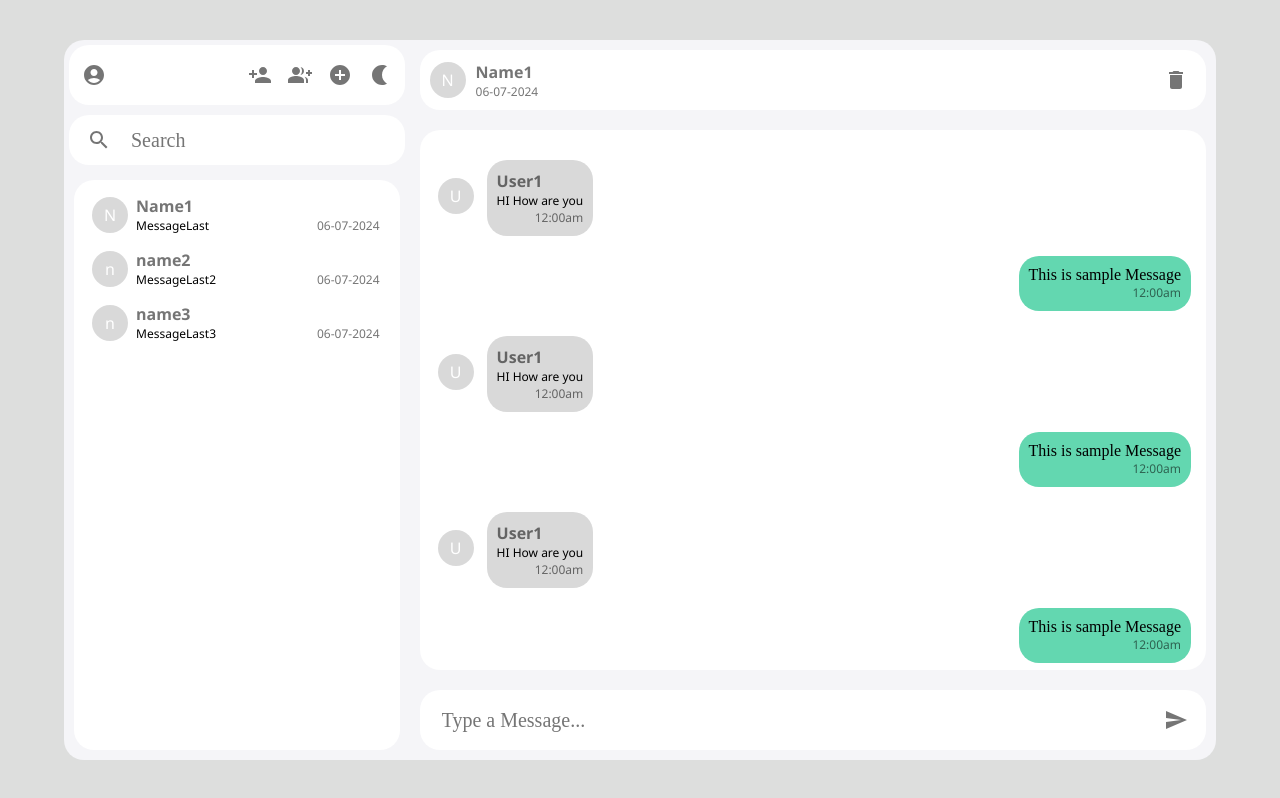
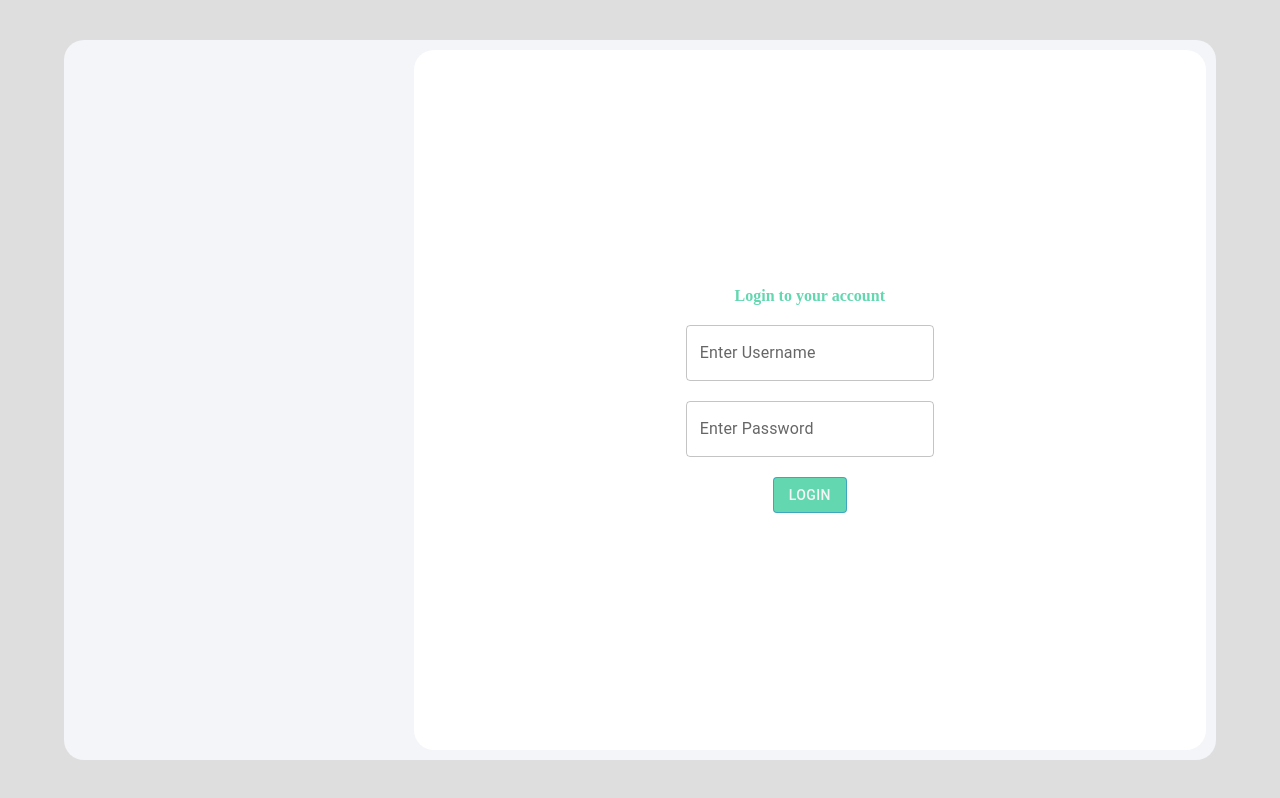
Before and after one commit to sharuksk/chatapp, a React (Create React App) app: page / in a window 1280 px wide. Built offline with nearby package versions, Linux system fonts and the light colour scheme.

Commit message:
login page configured

```diff
--- a/src/App.js
+++ b/src/App.js
@@ -1,10 +1,12 @@
 import './App.css';
 import MainContainer from './Components/MainContainer';
+import Login from './Components/Login';
 
 function App() {
   return (
     <div className="App">
-      <MainContainer/>
+      {/* <MainContainer/> */}
+      <Login/>
     </div>
   );
 }
--- /dev/null
+++ b/src/Components/CreateGroups.js
@@ -0,0 +1,17 @@
+import React from 'react'
+import DoneOutlineIcon from '@mui/icons-material/DoneOutline';
+import { IconButton } from '@mui/material';
+
+
+function CreateGroups() {
+  return (
+    <div className='createGroups-container'>
+      <input placeholder='Enter the Group name' className='search-box'></input>
+      <IconButton>
+        <DoneOutlineIcon/>
+      </IconButton>
+    </div>
+  )
+}
+
+export default CreateGroups
--- /dev/null
+++ b/src/Components/Login.js
@@ -0,0 +1,21 @@
+import { Button, TextField } from '@mui/material'
+import React from 'react'
+
+function Login() {
+  return (
+    <div className='login-container' >
+        <div className='image-container'>
+
+        </div>
+        <div className='login-box'>
+            <p>Login to your account</p>
+            <TextField id="standard-basic" label="Enter Username" variant="outlined"/>
+            <TextField id="outlined-password-input" label="Enter Password" type="password" autoComplete='current-password' />
+            <Button variant="outlined" style={{backgroundColor: "#63d7b0", color: "whitesmoke"}}>Login</Button>
+        </div>
+
+    </div>
+  )
+}
+
+export default Login
--- a/src/Components/MainContainer.js
+++ b/src/Components/MainContainer.js
@@ -2,6 +2,8 @@ import React, {useState} from 'react'
 import './myStyles.css'
 import Sidebar from './Sidebar'
 import ChatArea from './ChatArea'
+import Welcome from './Welcome'
+import CreateGroups from './CreateGroups'
 
 function MainContainer() {
 const [conversations, setConversations]=useState([
@@ -24,7 +26,9 @@ const [conversations, setConversations]=useState([
   return (
     <div className='main-container'>
       <Sidebar/>
-      <ChatArea props={conversations[0]}/>
+      {/* <Welcome/> */}
+      <CreateGroups/>
+      {/* <ChatArea props={conversations[0]}/> */}
     </div>
   )
 }
--- /dev/null
+++ b/src/Components/Welcome.js
@@ -0,0 +1,11 @@
+import React from 'react'
+
+function Welcome() {
+  return (
+    <div className='welcome-container'>
+        <p>Welcome You all</p>
+    </div>
+  )
+}
+
+export default Welcome
--- a/src/Components/myStyles.css
+++ b/src/Components/myStyles.css
@@ -152,3 +152,58 @@
 .messages-container::-webkit-scrollbar{
     display: none;
 }
+
+.welcome-container{
+    flex: 0.7;
+    display: flex;
+    flex-direction: column;
+    justify-content: center;
+    align-items: center;
+    gap: 20px;
+    font-family: 'Segoe UI', Tahoma, Geneva, Verdana, sans-serif;
+    color: rgba(0, 0, 0, 0.54);
+    border-bottom: 8px solid #63d7b0;
+    border-radius: 20px;
+}
+
+.login-container{
+    height: 90vh;
+    width: 90vw;
+    background-color: #f4f5f8;
+    border-radius: 20px;
+    display: flex;
+}
+
+.createGroups-container{
+    flex: 0.7;
+    align-self: center;
+    padding: 20px 10px;
+    margin: 10px;
+    background-color: white;
+    background-color: white;
+    display: flex;
+    justify-content: space-between;
+    border-radius: 20px;
+}
+
+.image-container{
+    flex: 0.3;
+    display: flex;
+    justify-content: center;
+    align-items: center;
+}
+
+.login-box{
+    flex: 0.7;
+    background-color: white;
+    border-radius: 20px;
+    margin: 10px;
+    font-family: 'Segoe UI', Tahoma, Geneva, Verdana, sans-serif;
+    color: #63d7b0;
+    font-weight: bolder;
+    display: flex;
+    flex-direction: column;
+    justify-content: center;
+    align-items: center;
+    gap: 20px;
+}
```
